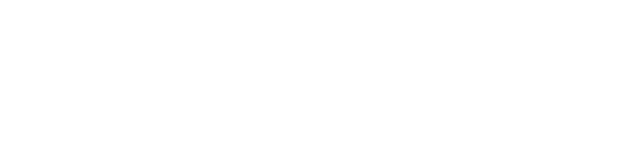
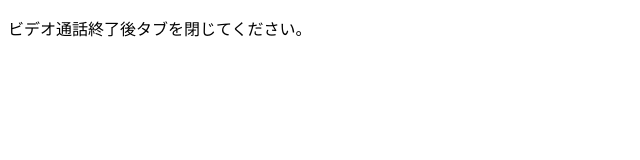
Before and after one commit to juninishihara/freee5, a plain HTML site: page video/index.html in a window 1280 px wide. Shown: the whole page, without its empty margins (0-640 px from the left). Drawn offline with Linux system fonts and the light colour scheme; some packages are replaced by stand-ins of ours; a script that the page names is missing.

Commit message:
Update index.html

```diff
--- a/video/index.html
+++ b/video/index.html
@@ -6,6 +6,7 @@
 </head>
 
 <body>
-  <script data-apikey="GcjoMkFGQwSuJZb2_9HsFQ" data-env="us01" src="https://us01ccistatic.zoom.us/us01cci/web-sdk/zcc-sdk.js"></script>
+    <script data-apikey="GcjoMkFGQwSuJZb2_9HsFQ" data-env="us01" src="https://us01ccistatic.zoom.us/us01cci/web-sdk/zcc-sdk.js"></script>
+    <p>ビデオ通話終了後タブを閉じてください。</p>
 </body>
 </html>
```
